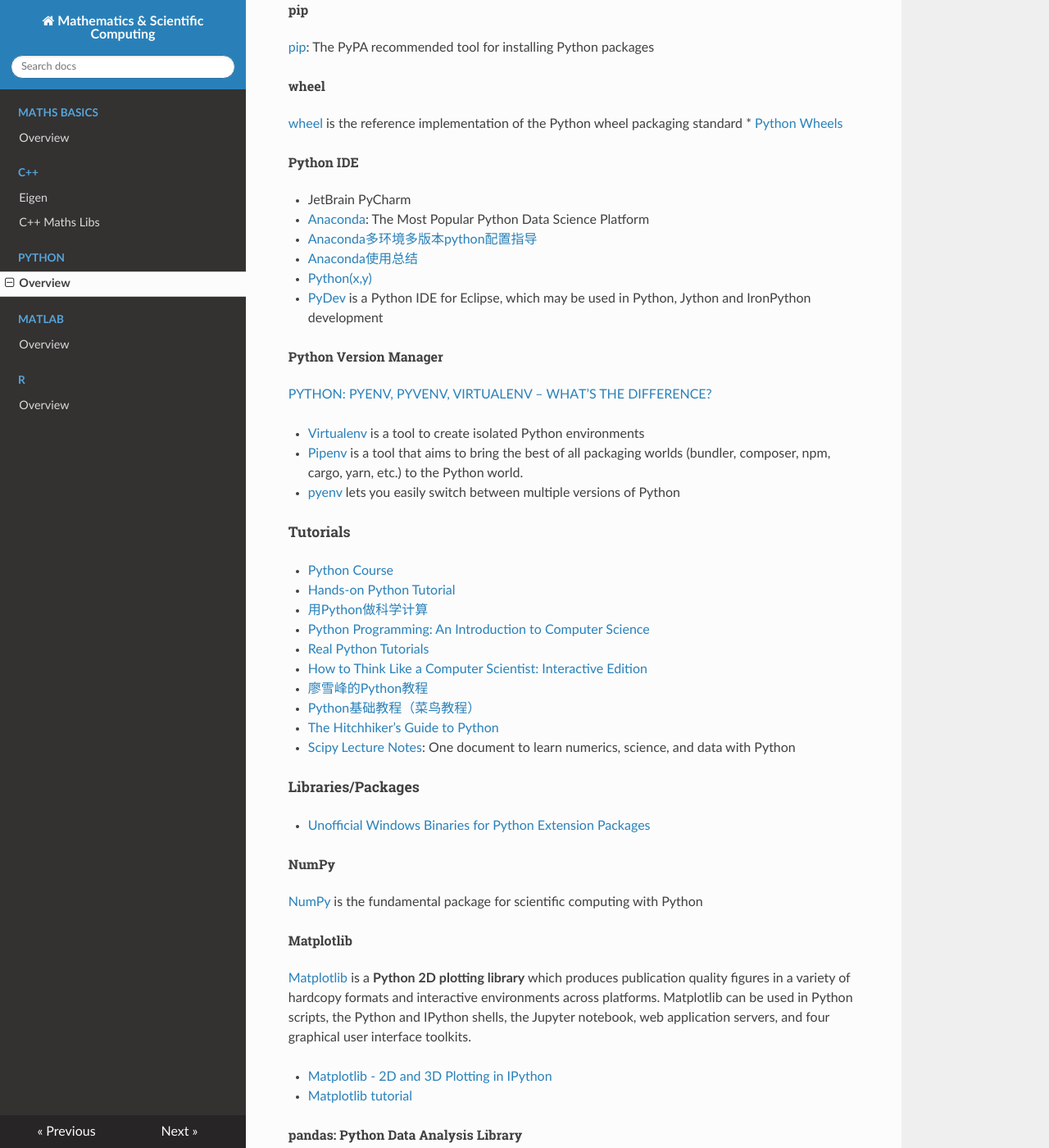
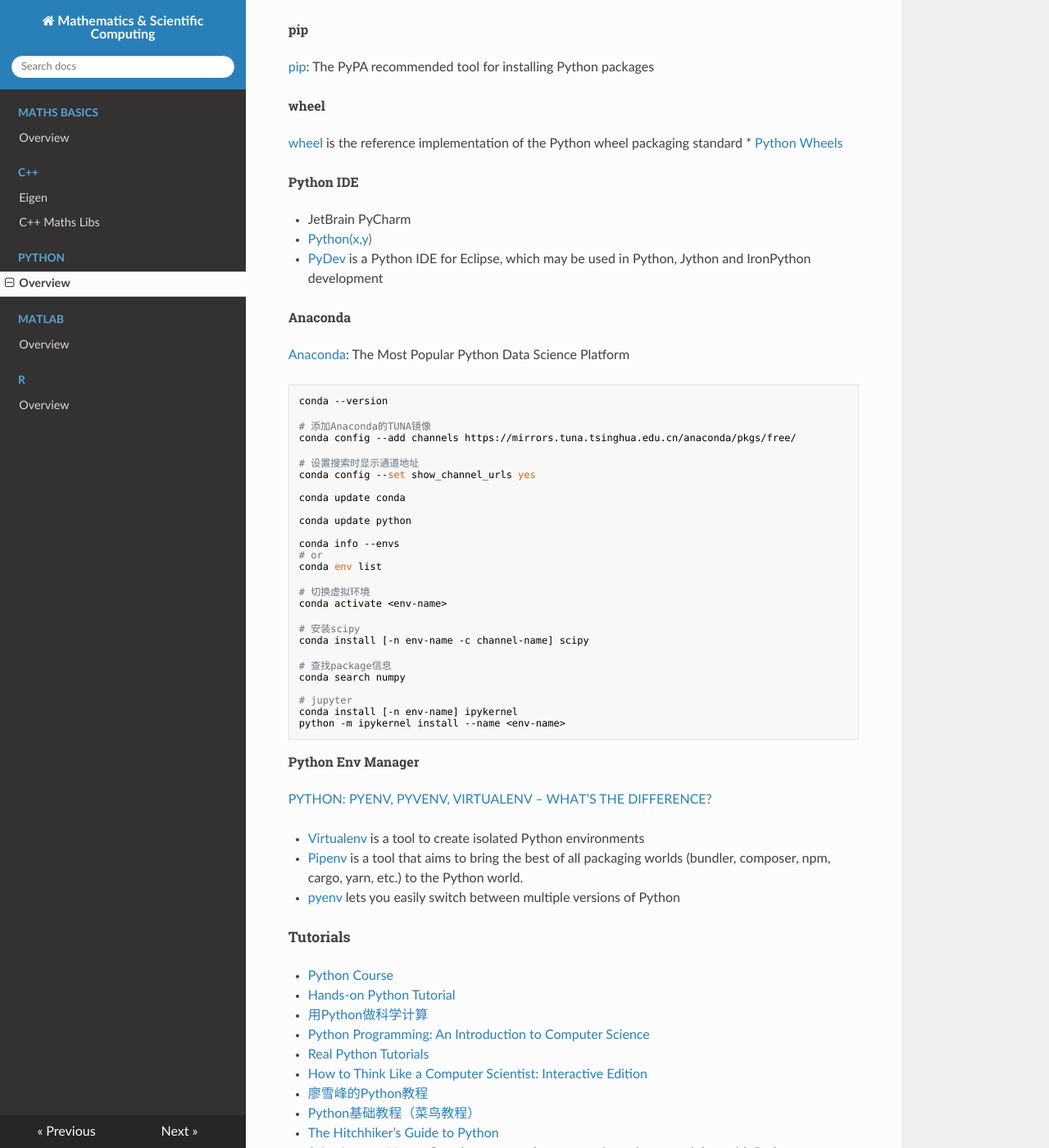
Before and after one commit to cggos/SciKit, an MkDocs documentation site: the page built from docs/python/README.md, in a window 1280 px wide and 1400 px high, scrolled down 1078 px. Shown: the whole window at 82% size. Built offline with MkDocs 1.6.1, drawn with Linux system fonts in a browser that asks for light colours; nearby versions of some CDN libraries; some of the changed text lies outside the part shown.

Commit message:
docs: update docs/python/README.md

````diff
--- a/docs/python/README.md
+++ b/docs/python/README.md
@@ -31,15 +31,46 @@
 
 * JetBrain PyCharm
 
-* [Anaconda](https://www.anaconda.com/): The Most Popular Python Data Science Platform
-  - [Anaconda多环境多版本python配置指导](http://www.cnblogs.com/harvey888/p/5465452.html)
-  - [Anaconda使用总结](https://www.jianshu.com/p/2f3be7781451)
-
 * [Python(x,y)](http://python-xy.github.io/)
 
 * [PyDev](http://www.pydev.org/) is a Python IDE for Eclipse, which may be used in Python, Jython and IronPython development
 
-## Python Version Manager
+### Anaconda
+
+[Anaconda](https://www.anaconda.com/): The Most Popular Python Data Science Platform
+
+```sh
+conda --version
+
+# 添加Anaconda的TUNA镜像
+conda config --add channels https://mirrors.tuna.tsinghua.edu.cn/anaconda/pkgs/free/
+
+# 设置搜索时显示通道地址
+conda config --set show_channel_urls yes
+
+conda update conda
+
+conda update python
+
+conda info --envs
+# or
+conda env list
+
+# 切换虚拟环境
+conda activate <env-name>
+
+# 安装scipy
+conda install [-n env-name -c channel-name] scipy
+
+# 查找package信息
+conda search numpy
+
+# jupyter
+conda install [-n env-name] ipykernel
+python -m ipykernel install --name <env-name>
+```
+
+## Python Env Manager
 
 [PYTHON: PYENV, PYVENV, VIRTUALENV – WHAT’S THE DIFFERENCE?](http://masnun.com/2016/04/10/python-pyenv-pyvenv-virtualenv-whats-the-difference.html)
 
````
